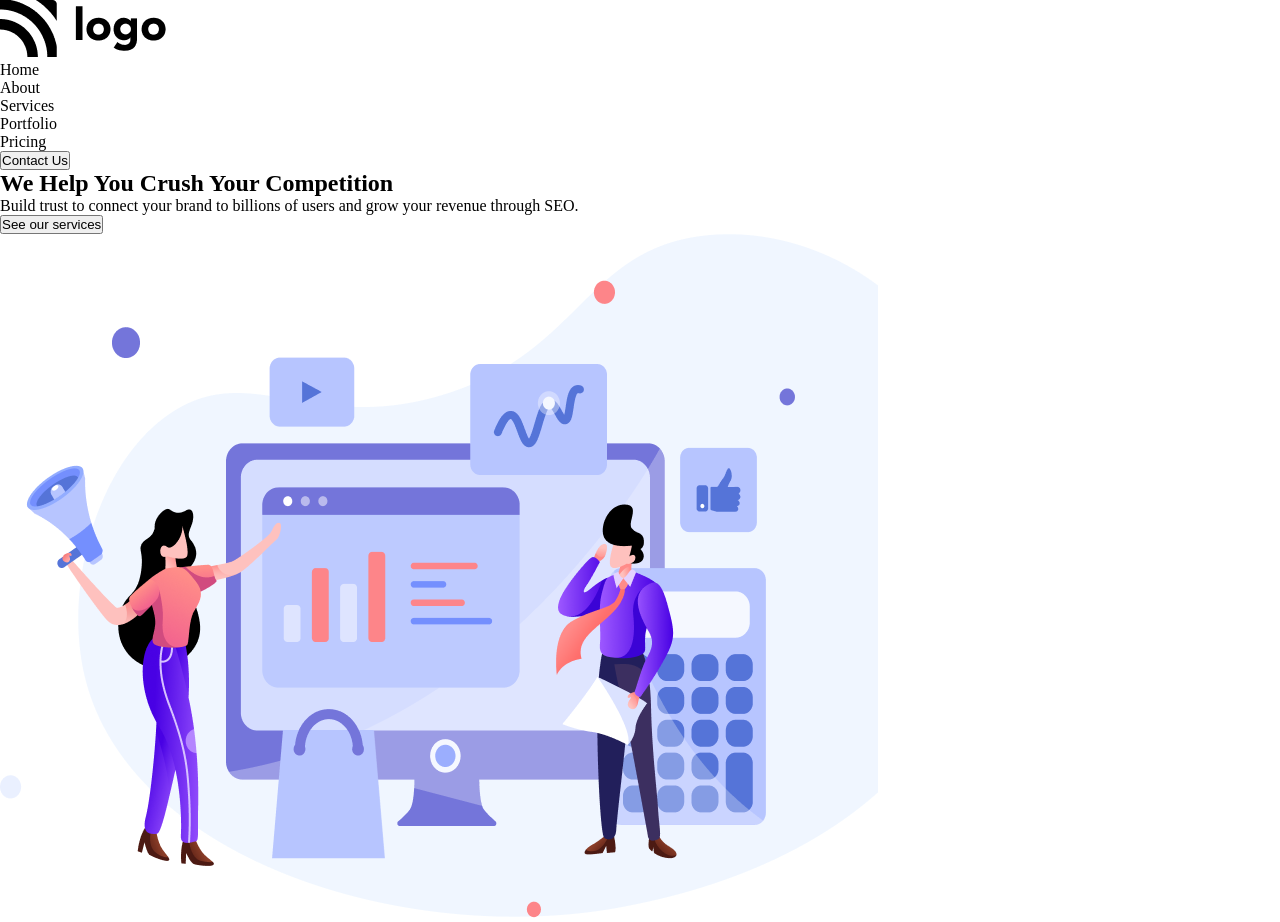
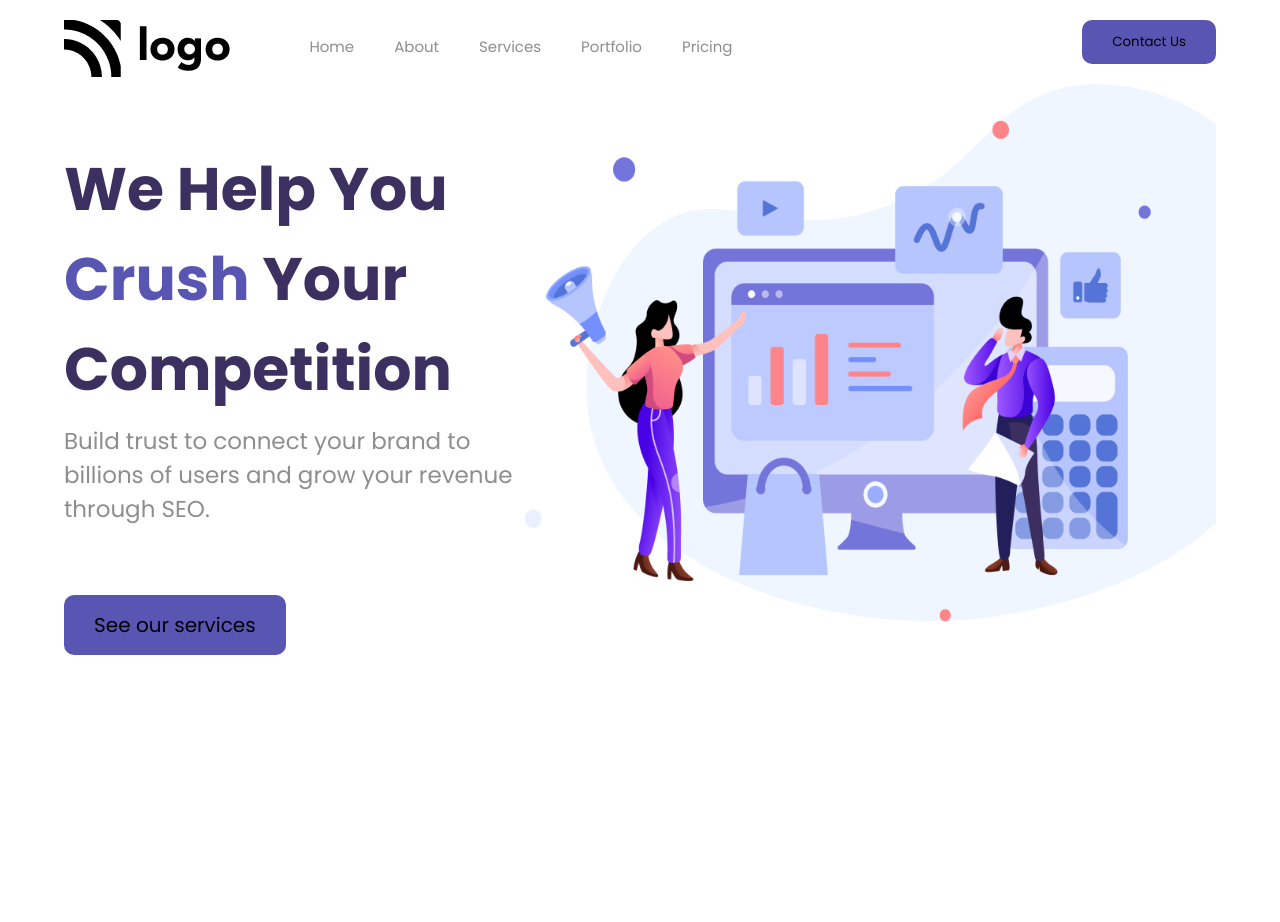
Before and after one commit to sanjayyadavsky/live-class-project-04, a website: page index.html in a window 1280 px wide. After the commit the page ends 800 px from the top, so only its background shows below. Drawn offline with Linux system fonts and the light colour scheme.

Commit message:
final update

```diff
--- a/index.html
+++ b/index.html
@@ -30,11 +30,13 @@
               <li class="list-item">Portfolio</li>
               <li class="list-item">Pricing</li>
             </ul>
+            <div class="clearfix"></div>
           </div>
           <div class="button-group">
             <button class="nav-button">Contact Us</button>
           </div>
         </nav>
+        <div class="clearfix"></div>
       </section>
       <!-- Banner -->
       <section aria-label="banner">
@@ -55,6 +57,7 @@
             <img src="./assets/Header Illustration.png" alt="illustration" />
           </div>
         </div>
+        <div class="container"></div>
       </section>
     </div>
   </body>
--- a/style.css
+++ b/style.css
@@ -2,4 +2,82 @@
     margin: 0;
     padding: 0;
     box-sizing: border-box;
+    list-style: none;
+    font-family: 'Poppins';
 }
+.clearfix{
+    clear: both;
+}
+.container{
+    width: 90%;
+    margin: 0 auto ;
+}
+.navbar-container{
+    padding-top: 20px;
+}
+.navbar-container>div{
+    float: left;
+}
+.navbar-container>div:nth-child(1){
+ width: 20%;
+}
+.navbar-container>div:nth-child(2){
+    width: 60%;
+}
+.navbar-container>div:nth-child(3){
+    width: 20%;
+}
+.list-item{
+    float: left;
+    padding: 15px;
+    font-size: 15px;
+    margin-right: 10px;
+    color: #8e8e8e;
+}
+.banner-container div:first-child{
+    float: left;
+    width: 40%;
+}
+.banner-container div:last-child{
+    float: left;
+    width: 60%;
+}
+.nav-button{
+    padding: 20px;
+    padding: 12px 30px;
+    border-radius: 10px;
+    background-color: #5955b3;
+    border: none;
+}
+.description{
+    margin-top: 10px;
+    font-size: 23px;
+    color: #8e8e8e;
+}
+.button-group .nav-button{
+    float: right;
+}
+
+.banner-container div:last-child > img{
+    width: 100%;
+}
+.heading-text{
+    font-size: 60px;
+    padding-top: 60px;
+    color: #3c3060;
+}
+.heading-text > span{
+    color: #5955b3;
+}
+.btn{
+    padding: 15px 30px;
+    font-size: 20px;
+    margin-top: 15%;
+}
+
+
+/* hover-effect */
+.list-item:hover{
+    color: #191919;
+    transform: scale(1.2);
+}
```
Also changed, not shown: assets/Screenshot 2022-12-21 at 11.35.53 pm.png (added), readme.md (added).
